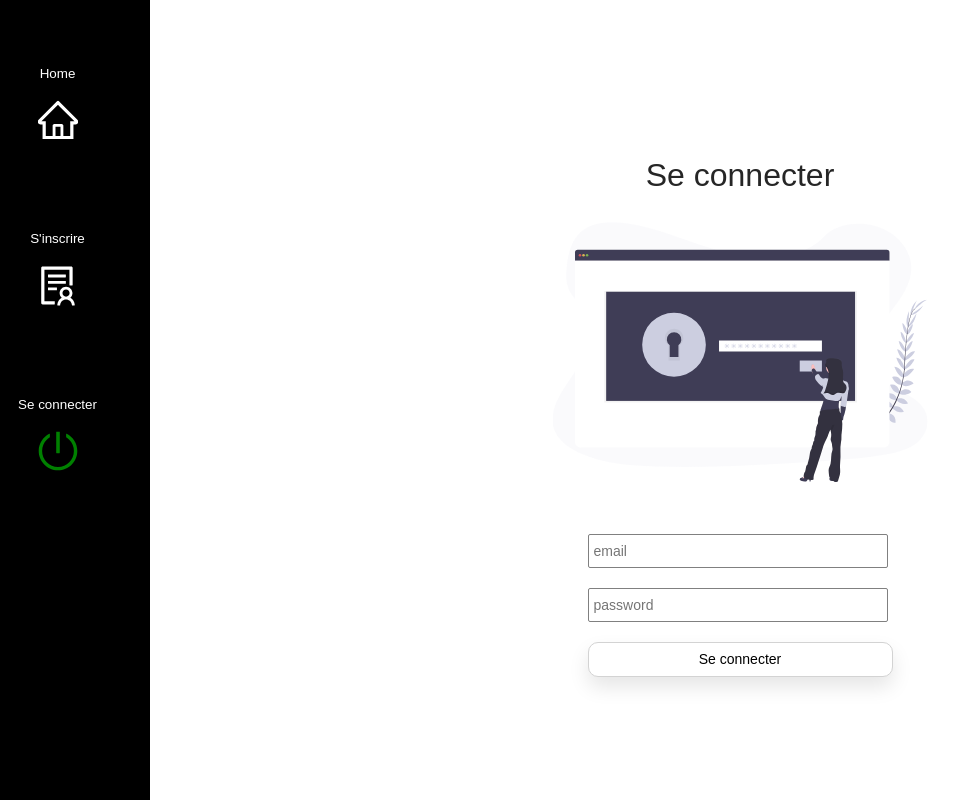
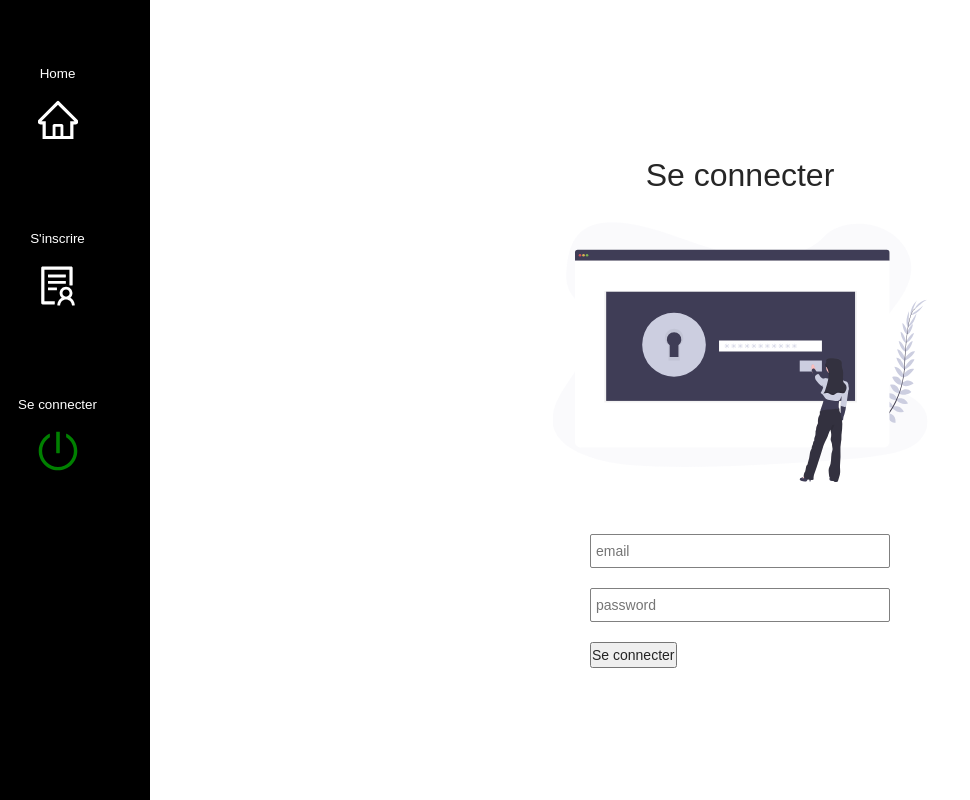
Before and after one commit to meltek13/Immo_agency_react, a React (Create React App) app: page /signIn in a window 1280 px wide. Shown: the whole page, without its empty margins (0-970 px from the left). Built offline with nearby package versions, Linux system fonts and the light colour scheme.

Commit message:
updated: btn singup

```diff
--- a/src/pages/sign_up/sign_up.css
+++ b/src/pages/sign_up/sign_up.css
@@ -26,11 +26,11 @@
   margin-bottom: 180px;
   top: 50px;
 }
-.btn-signin {
+.btn-signup {
   position: relative;
   color: black;
   height: 35px;
-  width: 305px;
+  width: 300px;
   cursor: pointer;
   background-color: white;
   outline: none;
@@ -41,7 +41,7 @@
   box-shadow: 0 10px 20px rgba(0, 0, 0, 0.100);
   transition: all 250ms ease-in-out;
 }
-.btn-signin:hover{
+.btn-signup:hover{
   background-color: black;
   color: white;
 }
```
